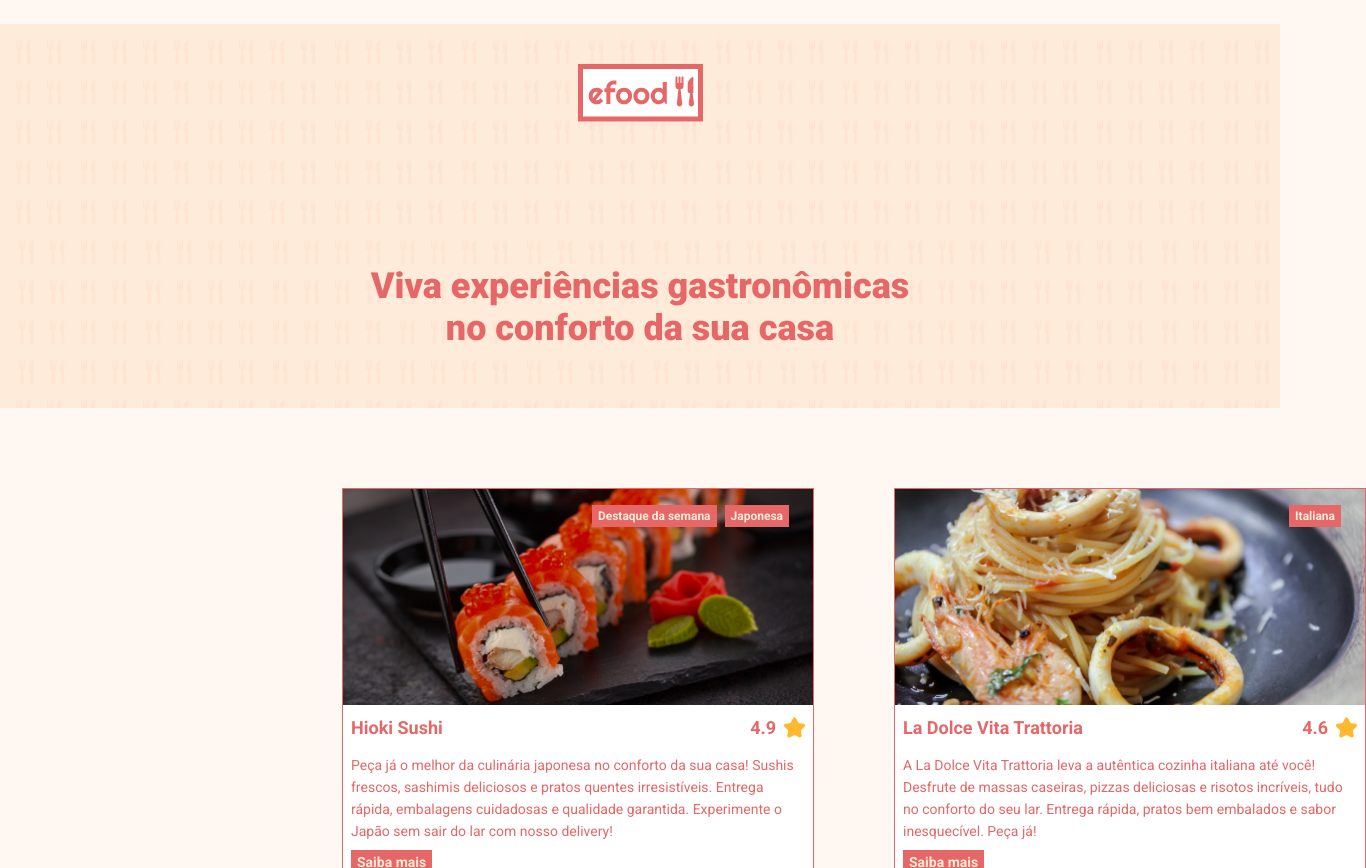
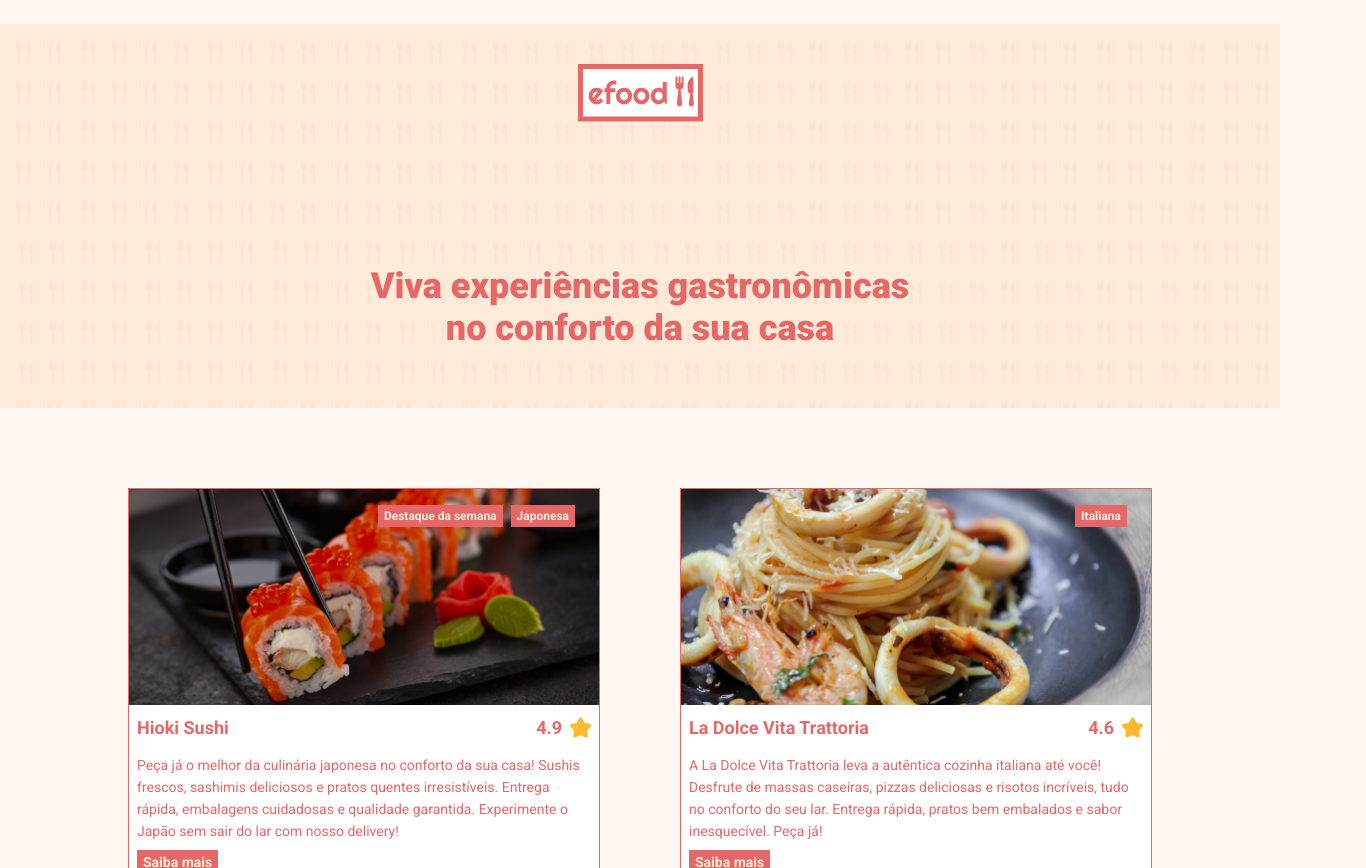
Before and after one commit to lutie0920/efood, a React (Create React App) app: page / in a window 1280 px wide. Shown: the top 868 px of the page, 1366 px wide, since content can reach past the window. Built offline with nearby package versions, Linux system fonts and the light colour scheme.

Commit message:
centralizar o container

```diff
--- a/src/components/RestaurantsList/styles.ts
+++ b/src/components/RestaurantsList/styles.ts
@@ -2,6 +2,7 @@ import styled from 'styled-components'
 
 export const Container = styled.section`
   margin-top: 80px;
+  justify-content: center;
 `
 
 export const List = styled.ul`
--- a/src/styles.ts
+++ b/src/styles.ts
@@ -23,6 +23,6 @@ export const GlobalCss = createGlobalStyle`
 .container {
   max-width: 1024px;
   width: 100%;
-  margin-left: 171px;
+  margin: 0 auto;
 }
 `
```
